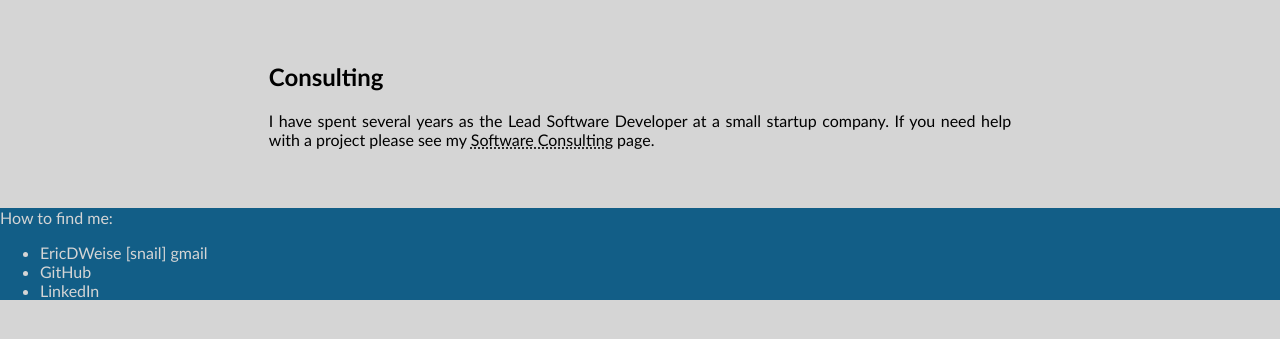
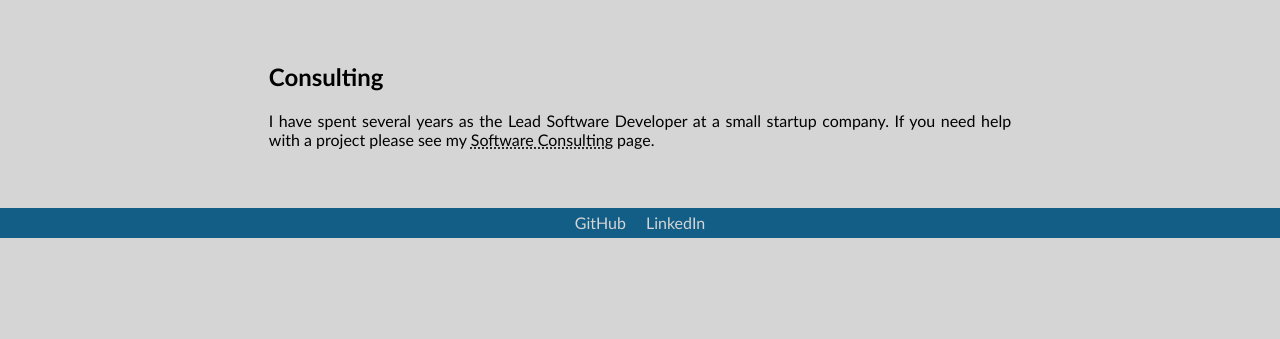
Before and after one commit to ericdweise/website, a PHP site: page / in a window 1280 px wide. Shown: the part 55-394 px from the top of the page. Run offline with PHP 8.4, Linux system fonts and the light colour scheme.

Commit message:
simplify footer appearance

```diff
--- a/htdocs/assets/stylesheets/main.css
+++ b/htdocs/assets/stylesheets/main.css
@@ -26,7 +26,7 @@ p {
     text-align: justify;
 }
 
-/*** HEADER AND FOOTER ***/
+/*** HEADER ***/
 div#header {
     width:100%;
     color: #d5d5d5;
@@ -38,20 +38,9 @@ a.header {
     color: #d5d5d5;
     text-decoration: none;
 }
-div#footer {
-    width:100%;
-    color: #d5d5d5;
-    background-color: #125E87;
-    margin-top: 1.5rem;
-}
-a.footer {
-    color: #d5d5d5;
-    text-decoration: none;
-}
-
 /*** NAVIGATION BAR ***/
 .flex-container {
-  display: flex;
+    display: flex;
 }
 div#nav-logo {
     height: 55px;
@@ -72,3 +61,28 @@ div.nav-box:hover {
     background: rgba(0, 0, 0, 0.17) !important;
     border-bottom: 4px solid #d5d5d5;
 }
+
+/*** FOOTER ***/
+div#footer {
+    width:100%;
+    background-color: #125E87;
+    margin-top: 1.5rem;
+    height: 30px;
+    display: flex;
+}
+div#find-me {
+    height: 30px;
+    text-align: center;
+    margin: 0 auto;
+}
+a.footer {
+    color: #d5d5d5;
+    margin-left: 10px;
+    margin-right: 10px;
+    line-height: 30px;
+    text-align: center;
+    text-decoration: none;
+}
+a.footer:hover {
+    text-decoration: underline;
+}
--- a/htdocs/footer.php
+++ b/htdocs/footer.php
@@ -1,8 +1,6 @@
 <div id="footer">
-    <p>How to find me:</p>
-    <ul>
-        <li>EricDWeise [snail] gmail
-        <li><a class="footer" href="https://github.com/ericdweise">GitHub</a>
-        <li><a class="footer" href="https://www.linkedin.com/in/eric-weise-83a238123/">LinkedIn</a>
-    </ul>
+    <div class="flex-container" id="find-me">
+        <a class="footer" href="https://github.com/ericdweise">GitHub</a>
+        <a class="footer" href="https://www.linkedin.com/in/eric-weise-83a238123/">LinkedIn</a>
+    </div>
 </div>
```
